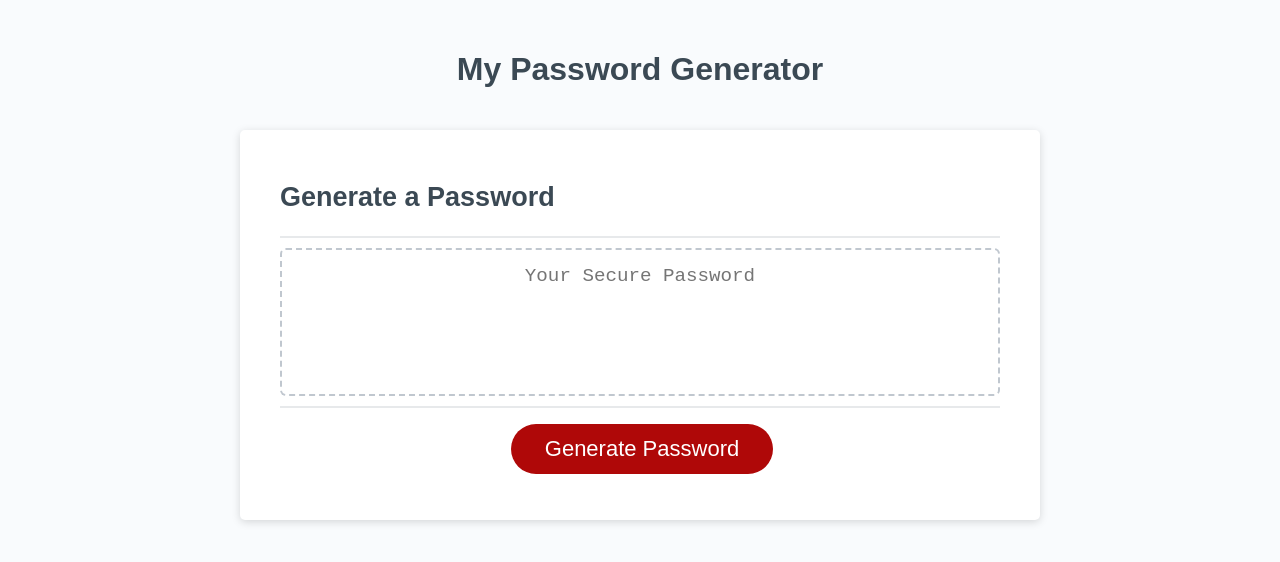
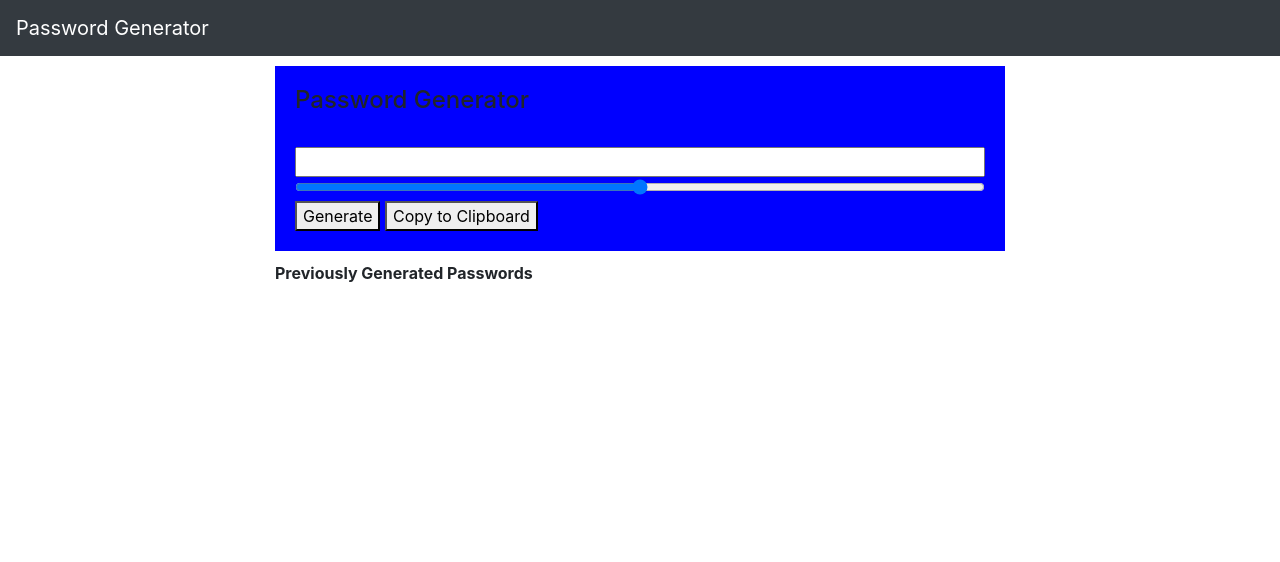
Before and after one commit to Arandall88/password-generator, a plain HTML site: page Develop/index.html in a window 1280 px wide. Drawn offline with nearby package versions, Linux system fonts and the light colour scheme.

Commit message:
added navbar,buttons, divs, columns and rows

```diff
--- a/Develop/index.html
+++ b/Develop/index.html
@@ -1,34 +1,54 @@
 <!DOCTYPE html>
-<html lang="en">
+
+<html lan="en">
+
   <head>
-    <meta charset="UTF-8" />
-    <meta name="viewport" content="width=device-width, initial-scale=1.0" />
-    <meta http-equiv="X-UA-Compatible" content="ie=edge" />
-    <title>Password Generator</title>
+    <meta charset="utf-8" />
+    <meta http-equiv="X-UA-Compatible" content="IE=edge" />
+    <title></title>
+    <meta name="description" content="" />
+    <meta name="viewport" content="width=device-width, initial-scale=1" />
     <link rel="stylesheet" href="style.css" />
+    <script src="script.js"></script>
+    <link
+      rel="stylesheet"
+      href="https://stackpath.bootstrapcdn.com/bootstrap/4.4.1/css/bootstrap.min.css"
+      integrity="sha384-Vkoo8x4CGsO3+Hhxv8T/Q5PaXtkKtu6ug5TOeNV6gBiFeWPGFN9MuhOf23Q9Ifjh"
+      crossorigin="anonymous"
+    />
+
   </head>
   <body>
-    <div class="wrapper">
-      <header>
-        <h1>My Password Generator</h1>
-      </header>
-      <div class="card">
-        <div class="card-header">
-          <h2>Generate a Password</h2>
-        </div>
-        <div class="card-body">
-          <textarea
-            readonly
-            id="password"
-            placeholder="Your Secure Password"
-            aria-label="Generated Password"
-          ></textarea>
-        </div>
-        <div class="card-footer">
-          <button id="generate" class="btn">Generate Password</button>
-        </div>
+
+      <nav class="navbar navbar-dark bg-dark">
+        <a class="navbar-brand" href="#">Password Generator</a>
+      </nav>
+
+      <div class="container">
+
+        <div class="row">
+
+            <div class="col-lg-8 col-sm-12 mx-auto">
+
+              <div class="content">
+                <h4>Password Generator</h4>
+                  <br />
+                    <input type="text" id="display">
+                      <br />
+                      <input type="range" min="0" max="10" name="slider" id="slider">
+                        <br />
+                        <button onclick="">Generate</button>
+                        <button onclick="">Copy to Clipboard</button>
+                        <div id="length"></div>
+              </div>
+
+              <div class="previous_passwords">
+                <b>Previously Generated Passwords</b>
+                <br />
+                <div id="Last Passwords"></div>
+              </div>
+
       </div>
-    </div>
-    <script src="script.js"></script>
+
   </body>
 </html>
--- a/Develop/script.js
+++ b/Develop/script.js
@@ -1,34 +1,12 @@
-// Assignment Code
-var generateBtn = document.querySelector("#generate");
+// Generate random password
+function Generate() {
+  //set password length/complexity
+  let complexity = document.getElementById("slider").nodeValue;
 
-// generate password
-function generatePassword();{
- // prompt the user for password length
-//  cheeck to see if user entered length
-// 4 confirms
-// special characters
-// numbers
-// lowercase
-// uppercase
-// generate password, based on user specifications.
-//  user specifications come from confirms
-// save them in variables
-//
- for(var i= 0; i < 10; i++){
+  let values =
+    "ABCDEFGHIJKLMNOPQRSTUVWXYZabcdefghijklmnopqrstuvwxyz `~!@#$%^&*()-_=+[]{}| ...";
 
- }
+  let password ="";
 
-
-  return "something";
-}
-// Write password to the #password input
-function writePassword() {
-  var password = generatePassword();
-  var passwordText = document.querySelector("#password");
-
-  passwordText.value = password;
-
-}
-
-// Add event listener to generate button
-generateBtn.addEventListener("click", writePassword);
+  // create for loop to choose password characters
+  }
--- a/Develop/style.css
+++ b/Develop/style.css
@@ -1,137 +1,14 @@
-*,
-*::before,
-*::after {
-  box-sizing: border-box;
+.content{
+  margin-top: 10px;
+  margin-bottom: 10px;
+  background-color: blue;
+  padding: 20px;
+  width: 100%;
 }
 
-html,
-body,
-.wrapper {
-  height: 100%;
-  margin: 0;
-  padding: 0;
+#display{
+  width: 100%;
 }
-
-body {
-  font-family: sans-serif;
-  background-color: #f9fbfd;
+#slider{
+  width: 100%;
 }
-
-.wrapper {
-  padding-top: 30px;
-  padding-left: 20px;
-  padding-right: 20px;
-}
-
-header {
-  text-align: center;
-  padding: 20px;
-  padding-top: 0px;
-  color: hsl(206, 17%, 28%);
-}
-
-.card {
-  background-color: hsl(0, 0%, 100%);
-  border-radius: 5px;
-  border-width: 1px;
-  box-shadow: rgba(0, 0, 0, 0.15) 0px 2px 8px 0px;
-  color: hsl(206, 17%, 28%);
-  font-size: 18px;
-  margin: 0 auto;
-  max-width: 800px;
-  padding: 30px 40px;
-}
-
-.card-header::after {
-  content: " ";
-  display: block;
-  width: 100%;
-  background: #e7e9eb;
-  height: 2px;
-}
-
-.card-body {
-  min-height: 100px;
-}
-
-.card-footer {
-  text-align: center;
-}
-
-.card-footer::before {
-  content: " ";
-  display: block;
-  width: 100%;
-  background: #e7e9eb;
-  height: 2px;
-}
-
-.card-footer::after {
-  content: " ";
-  display: block;
-  clear: both;
-}
-
-.btn {
-  border: none;
-  background-color: hsl(360, 91%, 36%);
-  border-radius: 25px;
-  box-shadow: rgba(0, 0, 0, 0.1) 0px 1px 6px 0px rgba(0, 0, 0, 0.2) 0px 1px 1px
-    0px;
-  color: hsl(0, 0%, 100%);
-  display: inline-block;
-  font-size: 22px;
-  line-height: 22px;
-  margin: 16px 16px 16px 20px;
-  padding: 14px 34px;
-  text-align: center;
-  cursor: pointer;
-}
-
-button[disabled] {
-  cursor: default;
-  background: #c0c7cf;
-}
-
-.float-right {
-  float: right;
-}
-
-#password {
-  -webkit-appearance: none;
-  -moz-appearance: none;
-  appearance: none;
-  border: none;
-  display: block;
-  width: 100%;
-  padding-top: 15px;
-  padding-left: 15px;
-  padding-right: 15px;
-  padding-bottom: 85px;
-  font-size: 1.2rem;
-  text-align: center;
-  margin-top: 10px;
-  margin-bottom: 10px;
-  border: 2px dashed #c0c7cf;
-  border-radius: 6px;
-  resize: none;
-  overflow: hidden;
-}
-
-@media (max-width: 690px) {
-  .btn {
-    font-size: 1rem;
-    margin: 16px 0px 0px 0px;
-    padding: 10px 15px;
-  }
-
-  #password {
-    font-size: 1rem;
-  }
-}
-
-@media (max-width: 500px) {
-  .btn {
-    font-size: 0.8rem;
-  }
-}
```
